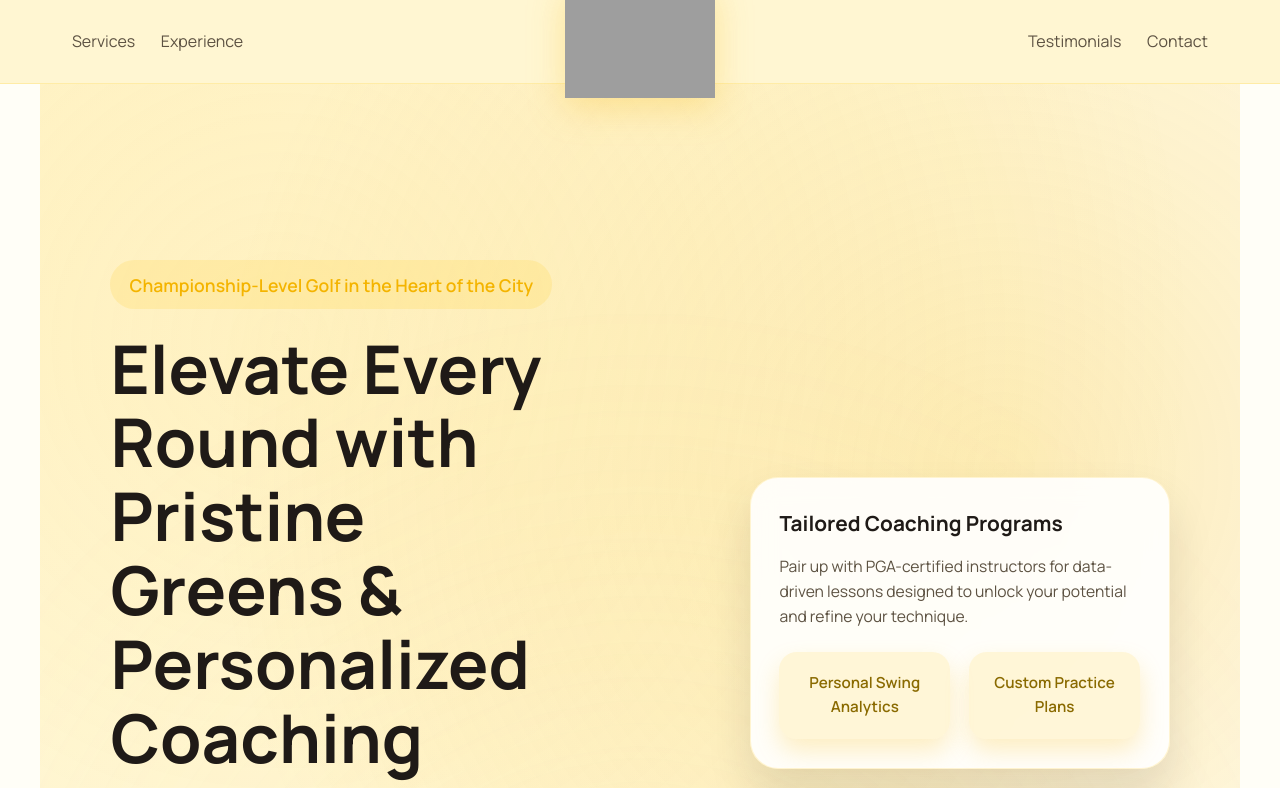
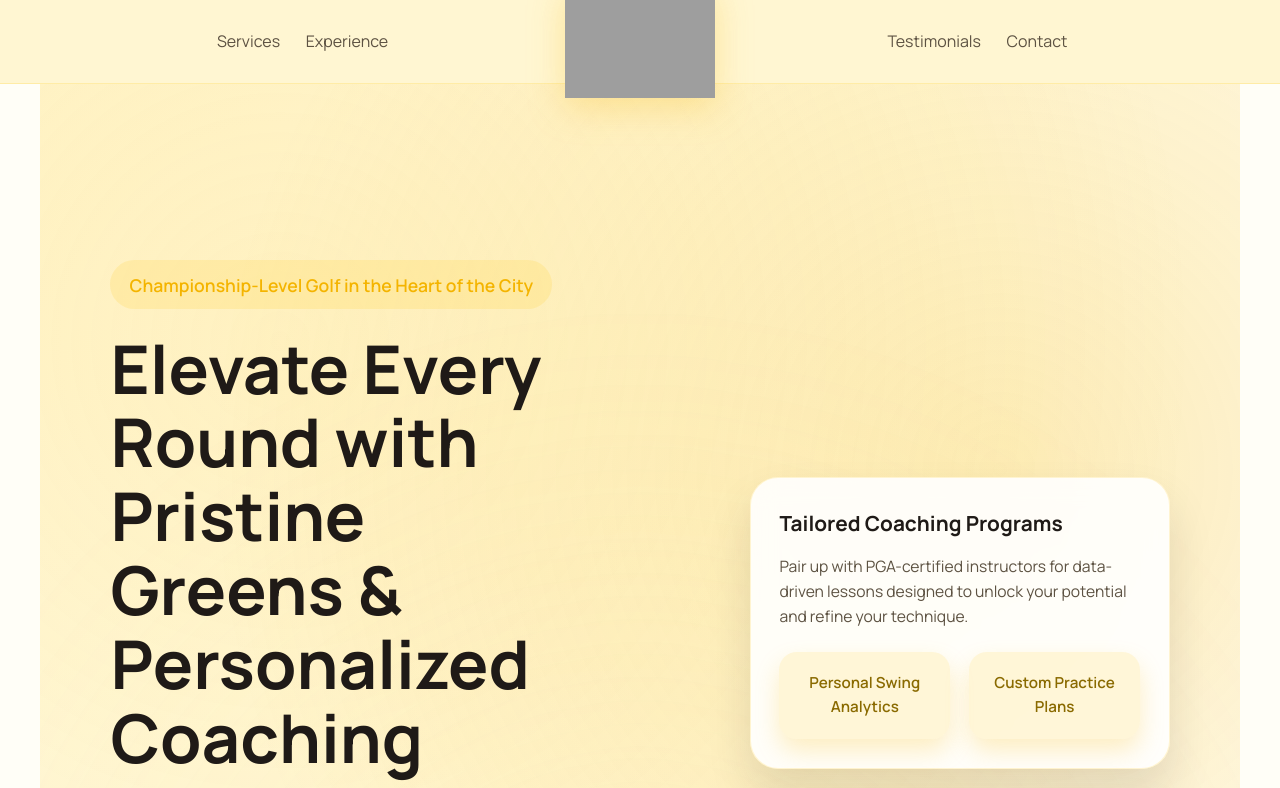
Before and after one commit to macccc383/CEFHKLMNPRWXY369, a plain HTML site: page index.html in a window 1280 px wide. Shown: the top 788 px of the page. Drawn offline with Linux system fonts and the light colour scheme; grey boxes are pictures that could not be loaded.

Commit message:
Center navigation groups

```diff
--- a/index.html
+++ b/index.html
@@ -85,12 +85,22 @@
 
     .nav-left {
       grid-column: 1;
-      justify-self: start;
+      justify-self: stretch;
+      display: flex;
+      justify-content: center;
     }
 
     .nav-right {
       grid-column: 3;
-      justify-self: end;
+      justify-self: stretch;
+      display: flex;
+      justify-content: center;
+    }
+
+    .nav-left ul,
+    .nav-right ul {
+      justify-content: center;
+      width: 100%;
     }
 
     nav ul {
```
